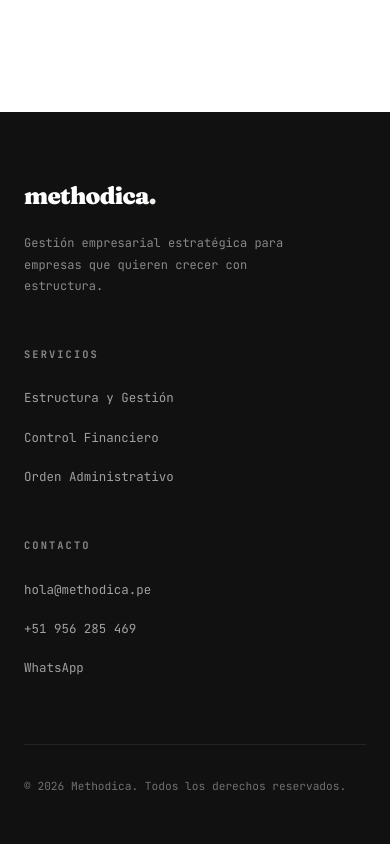
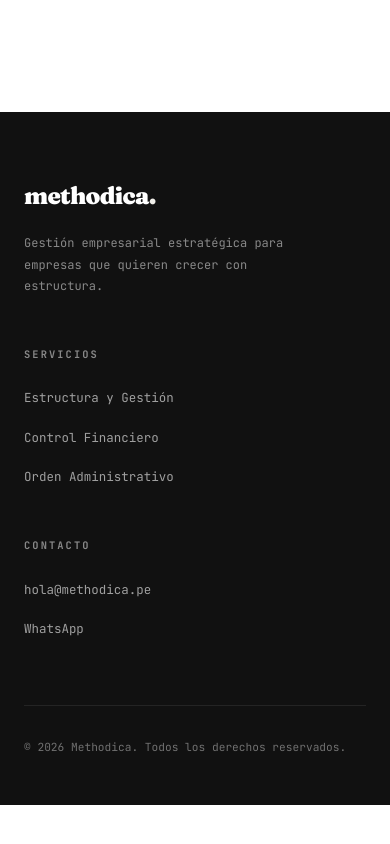
Before and after one commit to dietic/methodica, a Next.js app: page / in a window 390 px wide. Shown: the part 5987-6831 px from the top of the page. After the commit the page ends 6792 px from the top, so only its background shows below. Built offline with nearby package versions, Linux system fonts and the light colour scheme.

Commit message:
fix: remove phone contact and correct email typo

```diff
--- a/app/page.tsx
+++ b/app/page.tsx
@@ -359,7 +359,7 @@ export default function Home() {
             en las próximas semanas.
           </p>
           <Link
-            href="mailto:hola@methodica.com"
+            href="mailto:hola@methodica.pe"
             className="btn btn--vermillion"
           >
             Agenda Tu Consulta
@@ -403,11 +403,8 @@ export default function Home() {
                   <a href="mailto:hola@methodica.pe">hola@methodica.pe</a>
                 </li>
                 <li>
-                  <a href="tel:+51956285469">+51 956 285 469</a>
-                </li>
-                <li>
                   <a
-                    href="https://wa.me/+51956285469"
+                    href="https://wa.me/51956285469"
                     target="_blank"
                     rel="noopener noreferrer"
                   >
```
